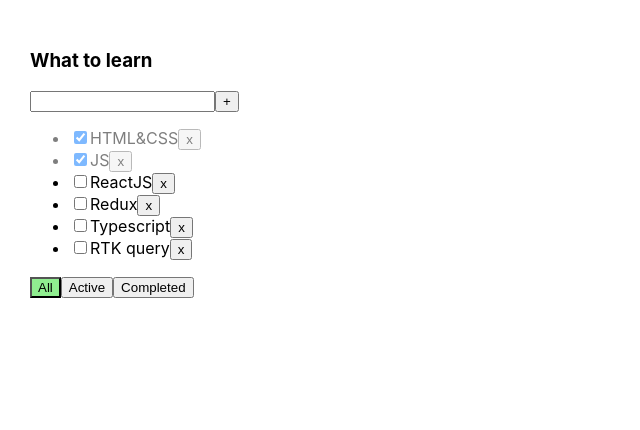
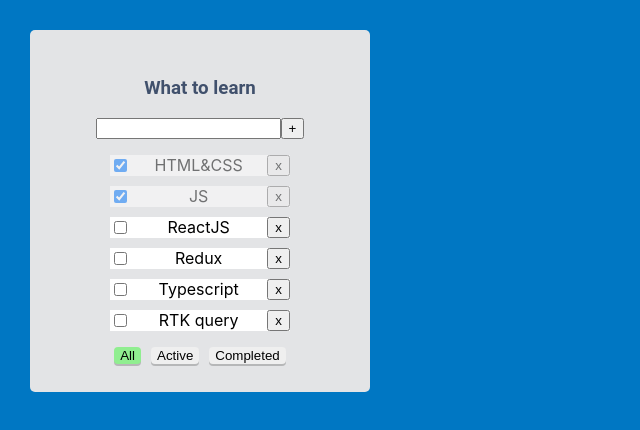
Before and after one commit to unpowd4r/todoListProject, a React (Create React App) app: page / in a window 1280 px wide. Shown: the top 430 px of the page, without its empty margins (0-640 px from the left). Built offline with nearby package versions, Linux system fonts and the light colour scheme.

Commit message:
add styles todo card

```diff
--- a/src/App.css
+++ b/src/App.css
@@ -1,10 +1,44 @@
+* {
+	box-sizing: border-box;
+}
+
 .App {
 	padding: 30px;
 	display: flex;
+	min-height: 100vh;
+
+	background-color: #0077c3;
 }
 
 .App > div {
 	margin-right: 50px;
+}
+
+#root > div > div > div:nth-child(4) {
+	display: flex;
+	gap: 10px;
+}
+
+#root > div > div > div:nth-child(4) > button {
+	border-radius: 4px;
+	box-shadow: 0 2px 0 0 rgba(0, 0, 0, 0.2);
+	border: 0;
+}
+
+.App > div > ul > li {
+	width: 180px;
+	display: flex;
+	justify-content: space-between;
+
+	list-style-type: none;
+	background-color: #fff;
+}
+
+.App > div > ul {
+	display: flex;
+	flex-direction: column;
+	gap: 10px;
+	padding: 0;
 }
 
 .error {
@@ -22,3 +56,27 @@
 .is-done {
 	opacity: 0.5;
 }
+
+.todo-card {
+	display: flex;
+	align-items: center;
+	justify-content: center;
+	flex-direction: column;
+
+	padding: 10px;
+
+	max-width: 340px;
+	width: 100%;
+	min-height: 362px;
+	height: 100%;
+
+	background-color: #e3e4e6;
+	border-radius: 5px;
+}
+
+.todo-card > h3 {
+	font-family: 'Roboto', sans-serif;
+	font-weight: 700;
+	font-style: 30px;
+	color: #40506c;
+}
--- /dev/null
+++ b/src/Theme.styled/Theme.styled.ts
@@ -0,0 +1,5 @@
+export const ThemeTodo = {
+	bgColorCard: '#E3E4E6',
+	colorCard: '#fff',
+	titleCard: '#40506C',
+}
--- a/src/components/Todolist.tsx
+++ b/src/components/Todolist.tsx
@@ -49,7 +49,7 @@
 	}
 
 	return (
-		<div>
+		<div className='todo-card'>
 			<h3>{title}</h3>
 			<div>
 				<input
```
